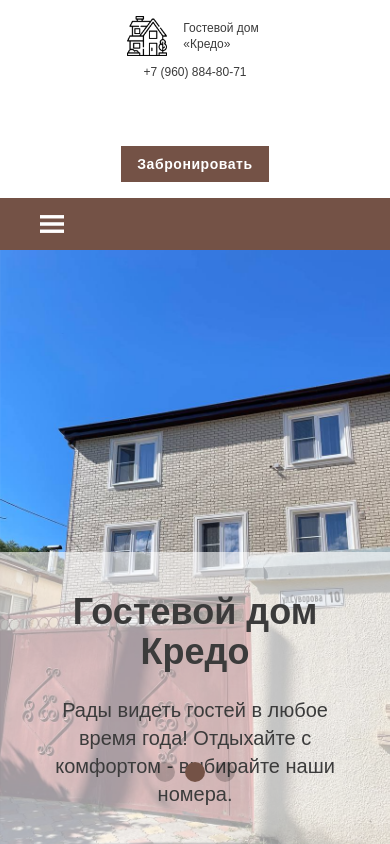
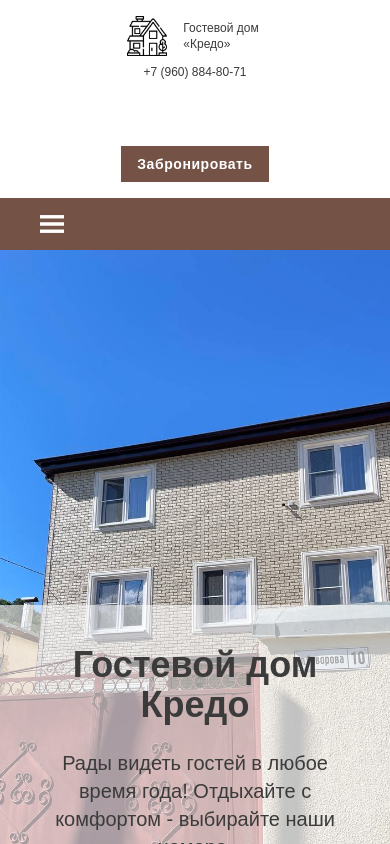
Before and after one commit to Salyens/Next-test-timeweb, a Next.js app: page / in a window 390 px wide. Shown: the top 844 px of the page. Built offline with nearby package versions, Linux system fonts and the light colour scheme.

Commit message:
Update Image components to use Next.js 13 `fill` prop

```diff
--- a/src/components/About/About.tsx
+++ b/src/components/About/About.tsx
@@ -11,7 +11,7 @@ const About = () => {
         <Image
           src="/about/1.jpg"
           alt="room"
-          layout="fill"
+          fill
           className="object-cover"
         />
       </div>
--- a/src/components/Carousel/carousel.scss
+++ b/src/components/Carousel/carousel.scss
@@ -10,7 +10,7 @@
   height: calc(100vh - 134px);
 
   @media (max-width: 639px) {
-    height: calc(100vh - 240px);
+    // height: calc(100vh - 240px);
   }
 }
 
--- a/src/components/Rooms/OneRoom/OneRoom.tsx
+++ b/src/components/Rooms/OneRoom/OneRoom.tsx
@@ -9,7 +9,7 @@ const OneRoom = ({ room }: { room: any }) => {
         <Image
           src={room.image}
           alt="room"
-          layout="fill"
+          fill
           className="object-cover group-hover:scale-105 transition-transform duration-300"
         />
       </div>
```
